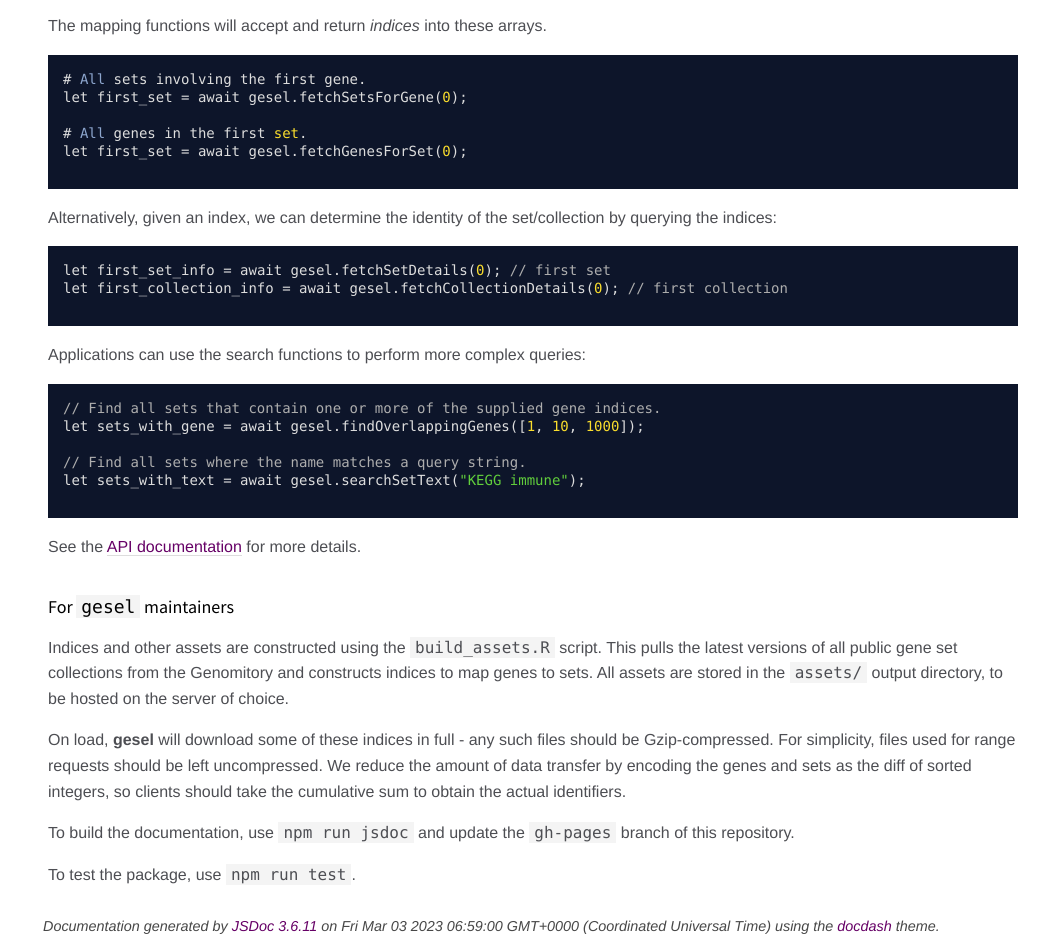
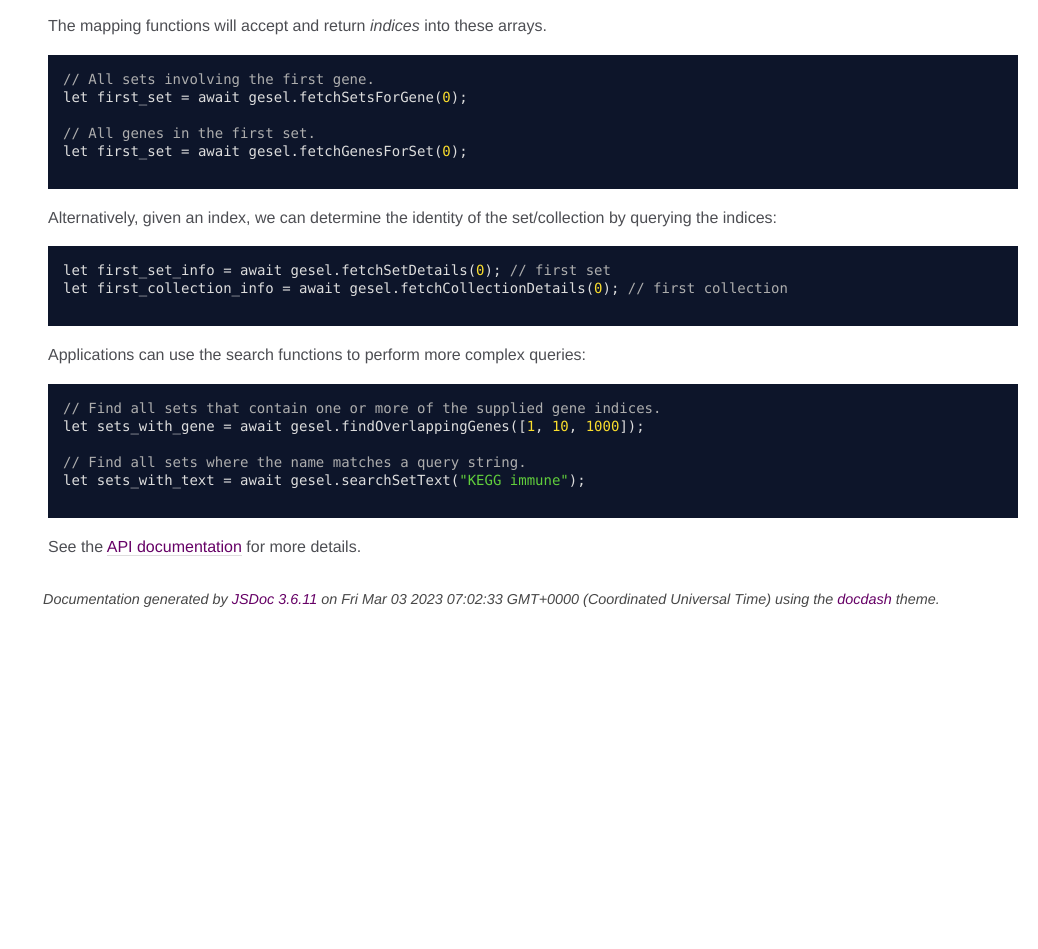
Before and after one commit to LTLA/gesel.js, a plain HTML site: page docs/index.html in a window 1280 px wide. Shown: the part 930-1879 px from the top of the page, without its empty margins (242-1280 px from the left). After the commit the page ends 1552 px from the top, so only its background shows below. Drawn offline with Linux system fonts and the light colour scheme.

Commit message:
Deploying to gh-pages from @ LTLA/gesel.js@81e7faea7d467229869bac4c591be3b14696be21 🚀

```diff
--- a/docs/index.html
+++ b/docs/index.html
@@ -66,7 +66,7 @@
 <h2>Overview</h2>
 <p>Search for interesting gene sets, client-side.
 This uses Javascript to do the queries in the browser, improving latency and avoiding the need for a back-end service.
-The queries rely on prebuilt indices served with CORS, currently provided by Jay's CDN.</p>
+The queries rely on prebuilt indices for gene sets of interest, e.g., <a href="https://github.com/LTLA/gesel-feedstock">here</a>.</p>
 <h2>Quick start</h2>
 <p><a href="https://www.npmjs.com/package/gesel"><strong>gesel</strong></a> can be installed with the usual commands:</p>
 <pre class="prettyprint source lang-sh"><code>npm i gesel
@@ -87,10 +87,10 @@ let set_info = gesel.sets();
 let collection_info = gesel.collections();
 </code></pre>
 <p>The mapping functions will accept and return <em>indices</em> into these arrays.</p>
-<pre class="prettyprint source lang-js"><code># All sets involving the first gene.
+<pre class="prettyprint source lang-js"><code>// All sets involving the first gene.
 let first_set = await gesel.fetchSetsForGene(0);
 
-# All genes in the first set.
+// All genes in the first set.
 let first_set = await gesel.fetchGenesForSet(0);
 </code></pre>
 <p>Alternatively, given an index, we can determine the identity of the set/collection by querying the indices:</p>
@@ -104,17 +104,7 @@ let sets_with_gene = await gesel.findOverlappingGenes([1, 10, 1000]);
 // Find all sets where the name matches a query string.
 let sets_with_text = await gesel.searchSetText(&quot;KEGG immune&quot;);
 </code></pre>
-<p>See the <a href="http://pages.github.com/LTLA/gesel">API documentation</a> for more details.</p>
-<h2>For <code>gesel</code> maintainers</h2>
-<p>Indices and other assets are constructed using the <code>build_assets.R</code> script.
-This pulls the latest versions of all public gene set collections from the Genomitory and constructs indices to map genes to sets.
-All assets are stored in the <code>assets/</code> output directory, to be hosted on the server of choice.</p>
-<p>On load, <strong>gesel</strong> will download some of these indices in full - any such files should be Gzip-compressed.
-For simplicity, files used for range requests should be left uncompressed.
-We reduce the amount of data transfer by encoding the genes and sets as the diff of sorted integers,
-so clients should take the cumulative sum to obtain the actual identifiers.</p>
-<p>To build the documentation, use <code>npm run jsdoc</code> and update the <code>gh-pages</code> branch of this repository.</p>
-<p>To test the package, use <code>npm run test</code>.</p></article>
+<p>See the <a href="https://ltla.github.io/gesel.js">API documentation</a> for more details.</p></article>
     </section>
 
 
@@ -129,7 +119,7 @@ so clients should take the cumulative sum to obtain the actual identifiers.</p>
 <br class="clear">
 
 <footer>
-    Documentation generated by <a href="https://github.com/jsdoc3/jsdoc">JSDoc 3.6.11</a> on Fri Mar 03 2023 06:59:00 GMT+0000 (Coordinated Universal Time) using the <a href="https://github.com/clenemt/docdash">docdash</a> theme.
+    Documentation generated by <a href="https://github.com/jsdoc3/jsdoc">JSDoc 3.6.11</a> on Fri Mar 03 2023 07:02:33 GMT+0000 (Coordinated Universal Time) using the <a href="https://github.com/clenemt/docdash">docdash</a> theme.
 </footer>
 
 <script>prettyPrint();</script>
```
Also changed, not shown: docs/genes.js.html (+1 -1 lines), docs/global.html (+1 -1 lines), docs/index.js.html (+1 -1 lines), docs/mappings.js.html (+1 -1 lines), docs/search.js.html (+1 -1 lines), docs/sets.js.html (+1 -1 lines), docs/utils.js.html (+1 -1 lines).
